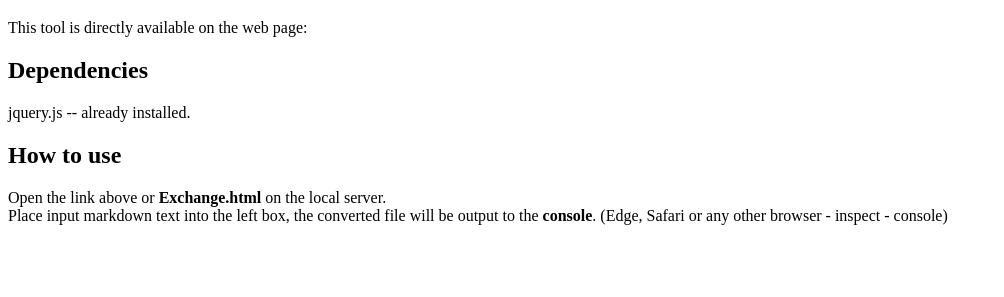
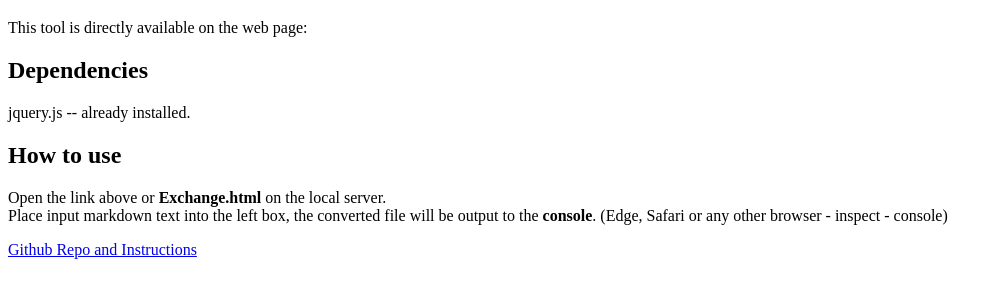
Before and after one commit to PeterHUistyping/md_to_html, a plain HTML site: page index.html in a window 1280 px wide. Shown: the part 479-776 px from the top of the page, without its empty margins (0-1004 px from the left). Drawn offline with nearby package versions, Linux system fonts and the light colour scheme.

Commit message:
Add more explanation

```diff
--- a/index.html
+++ b/index.html
@@ -51,7 +51,7 @@
             <h2 id="howtouse">How to use</h2>
             <p>Open the link above or <strong>Exchange.html</strong> on the local server.<br/>
             Place input markdown text into the left box, the converted file will be output to the <strong>console</strong>.
-            (Edge, Safari or any other browser - inspect - console)</p>
+            (Edge, Safari or any other browser - inspect - console)</p><a href="https://github.com/PeterHUistyping/md_to_html">Github Repo and Instructions</a>
     </div>
 
     <script type="text/javascript">
```
